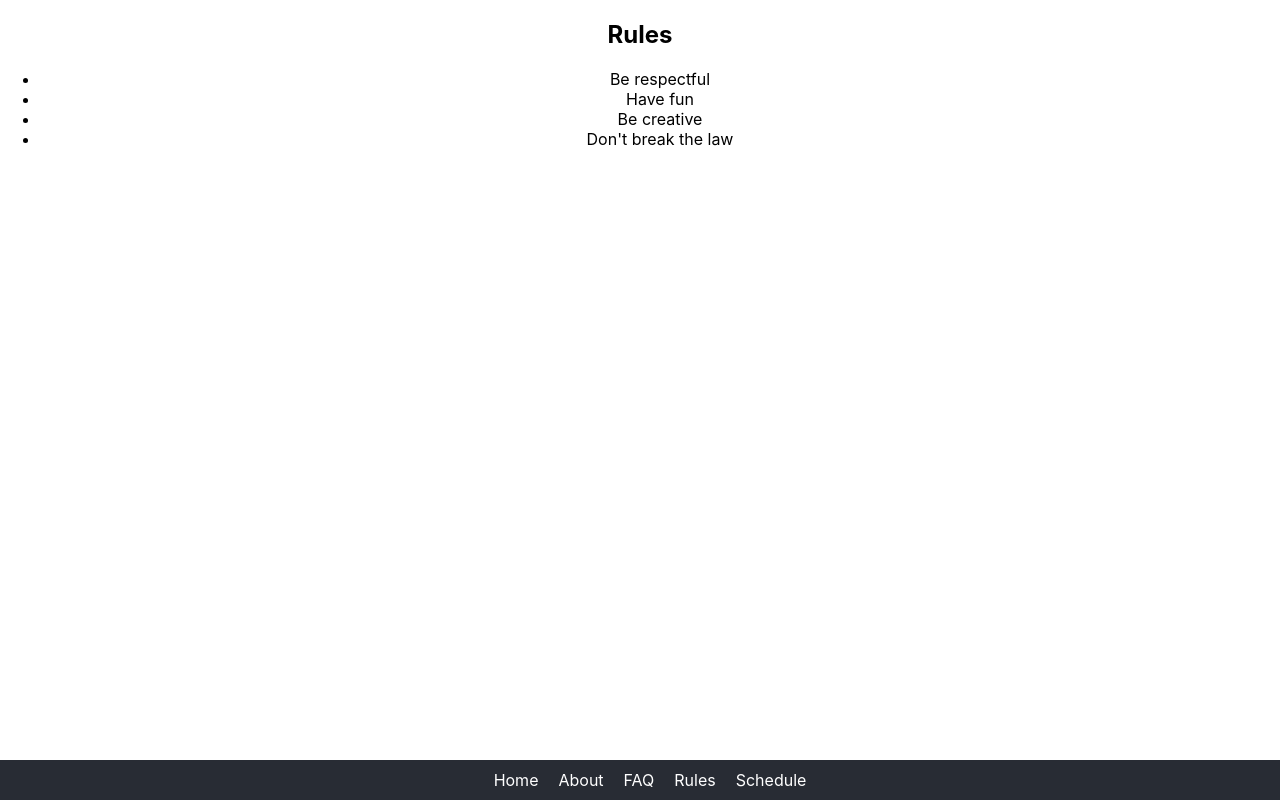
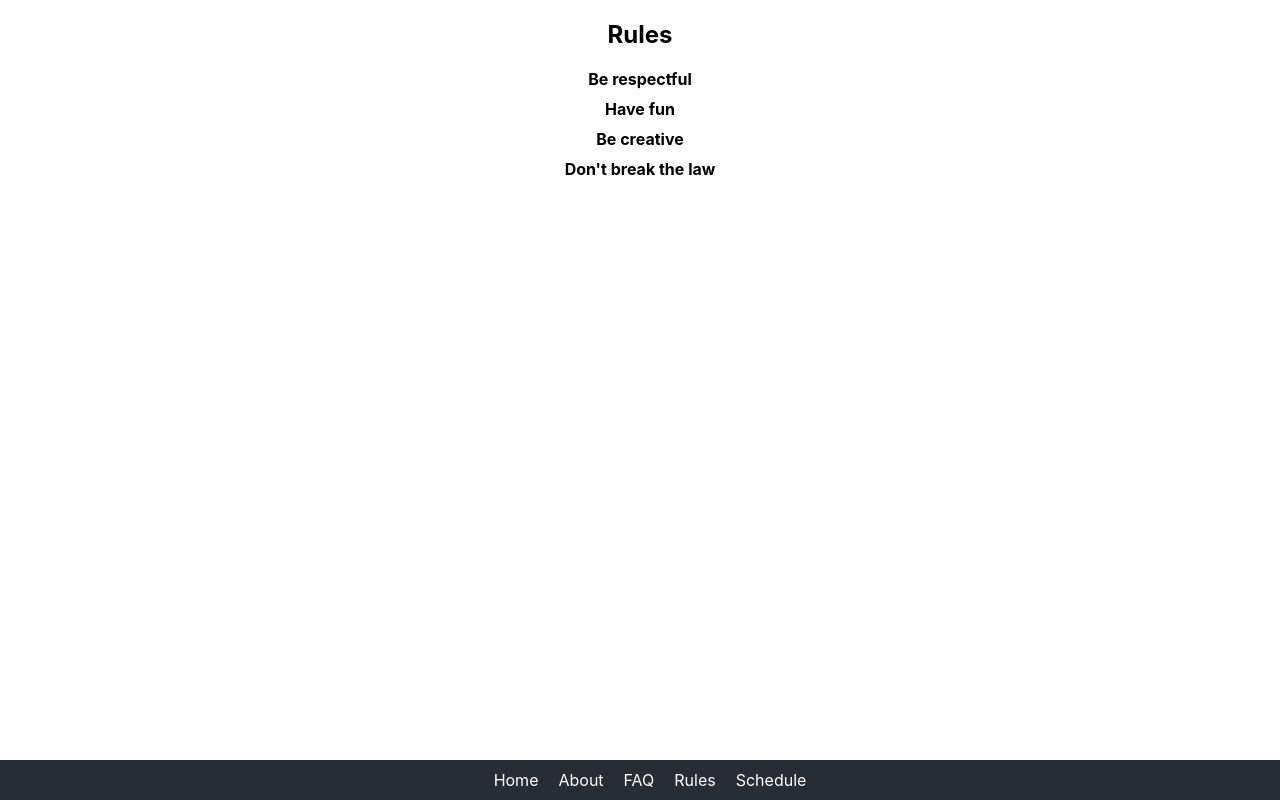
Before and after one commit to the-hackku/hackku25-website, a React (Create React App) app: page /rules in a window 1280 px wide. Built offline with nearby package versions, Linux system fonts and the light colour scheme.

Commit message:
chore: Refactor RulesPage to use RulesList component

```diff
--- /dev/null
+++ b/src/assets/styles/RulesList.css
@@ -0,0 +1,9 @@
+.rules-list {
+  list-style-type: none;
+  padding: 0;
+}
+
+.rule-item {
+  margin-bottom: 10px;
+  font-weight: bold;
+}
--- /dev/null
+++ b/src/components/RulesList.js
@@ -0,0 +1,16 @@
+import React from "react";
+import "../assets/styles/RulesList.css";
+
+const RulesList = ({ rules }) => {
+  return (
+    <ul className="rules-list">
+      {rules.map((rule, index) => (
+        <li key={index} className="rule-item">
+          {rule}
+        </li>
+      ))}
+    </ul>
+  );
+};
+
+export default RulesList;
--- a/src/pages/RulesPage.js
+++ b/src/pages/RulesPage.js
@@ -1,15 +1,18 @@
 import React from "react";
+import RulesList from "../components/RulesList";
 
 const RulesPage = () => {
+  const rules = [
+    "Be respectful",
+    "Have fun",
+    "Be creative",
+    "Don't break the law",
+  ];
+
   return (
     <div className="home-page">
       <h2>Rules</h2>
-      <ul>
-        <li>Be respectful</li>
-        <li>Have fun</li>
-        <li>Be creative</li>
-        <li>Don't break the law</li>
-      </ul>
+      <RulesList rules={rules} />
     </div>
   );
 };
```
